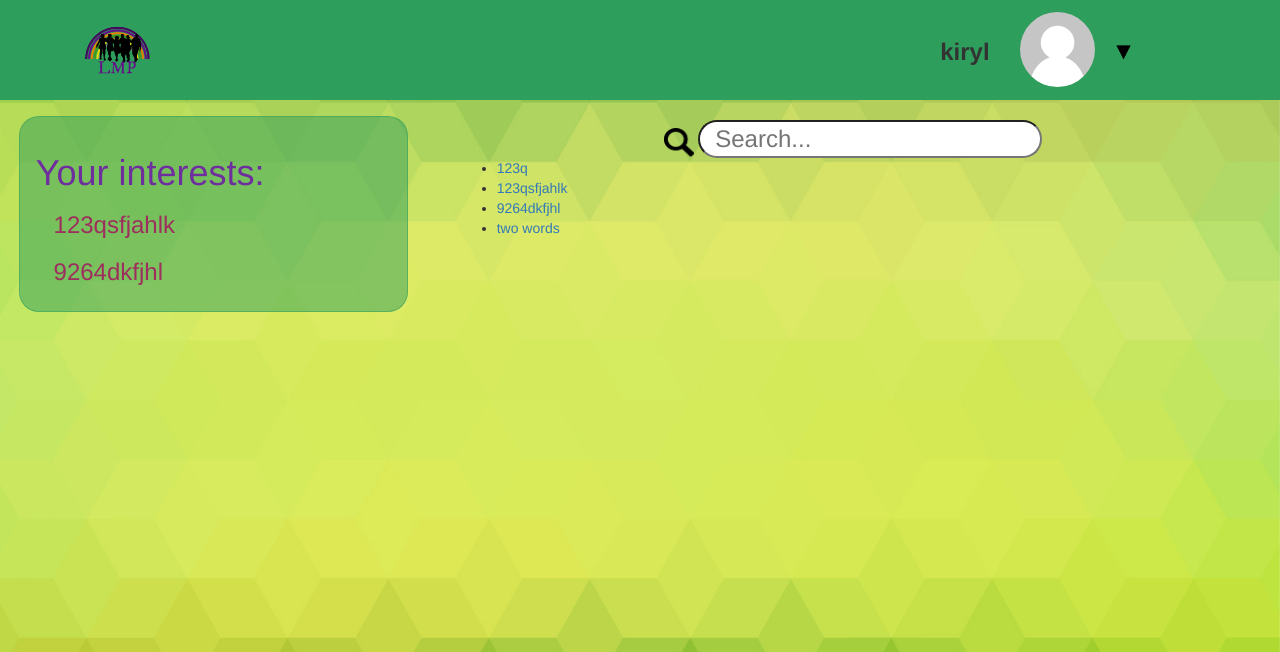
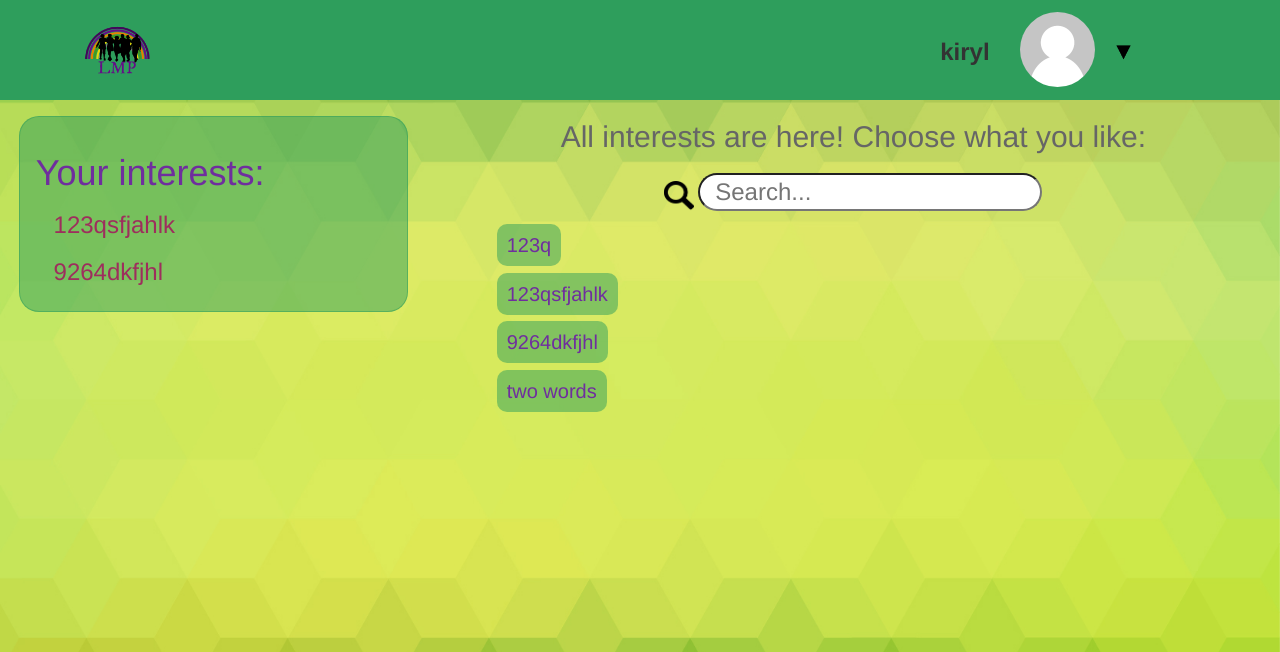
Before and after one commit to GSD-TrainingCenter/kiryl_k, a Django app: page / in a window 1280 px wide. Shown: the top 652 px of the page. Run offline with Django 3.2, Linux system fonts and the light colour scheme; a user stored in the database is signed in; data comes from the database, SQL or seed files in the repository; some libraries are stand-ins or nearby versions.

Commit message:
Add styles to home page

```diff
--- a/default/templates/default/home.html
+++ b/default/templates/default/home.html
@@ -43,6 +43,7 @@
 					</div>
 				</div>
 				<div class="col-lg-8">
+					<h2 class="home-title">All interests are here! Choose what you like:</h2>
  					<div id="search-bar">
 						<img src="{% static 'images/search-loop.png' %}" alt="">
 						<input type="text" id="search-box" onkeyup="myFunction()" name="serach" placeholder="Search...">
--- a/static/css/global.css
+++ b/static/css/global.css
@@ -173,3 +173,29 @@ html, body {
 	display: block;
 	width: 35%;
 }
+
+.home-title {
+	color: #666;
+}
+
+#myUL{
+	list-style-type: none;
+}
+
+#myUL li {
+	margin: 20px 0;
+}
+
+#myUL a{
+	background: rgba(46, 158, 92, 0.5);
+	border-radius: 10px;
+	color: #6f2e9e;
+	font-size: 20px;
+	padding: 10px;
+}
+
+#myUL a:hover {
+	background: rgba(46, 158, 55, 1);
+	color: #9e2e5d;
+	text-decoration: none;
+}
```
